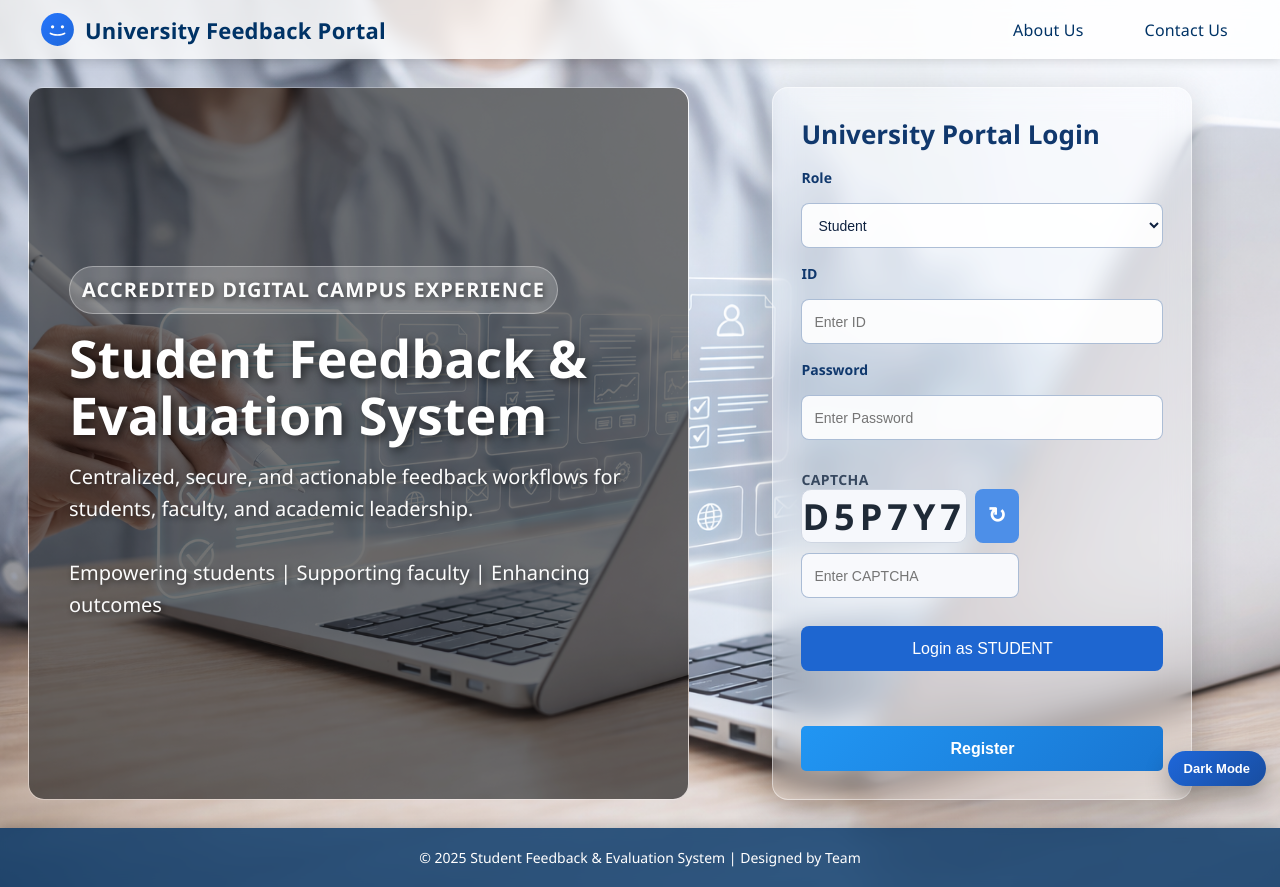
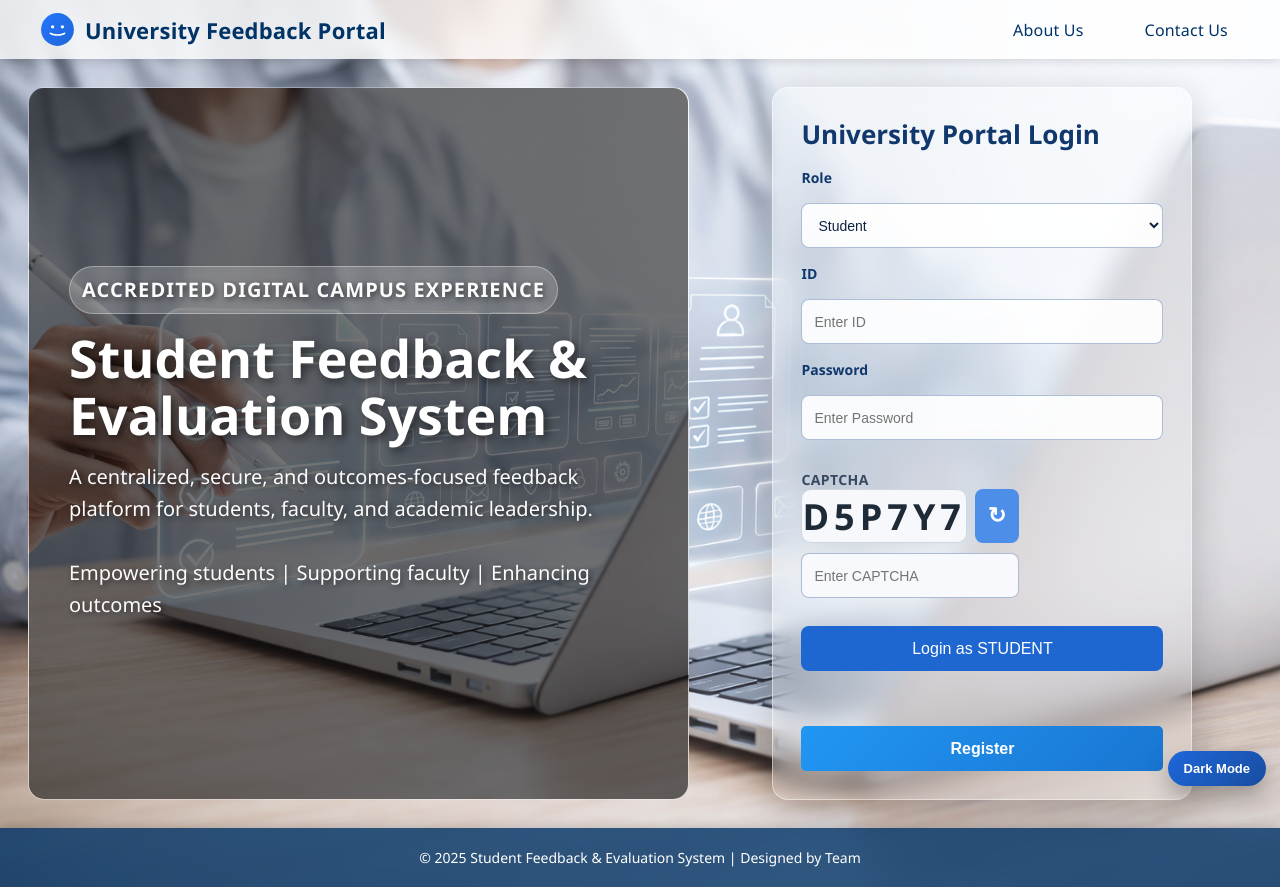
Before and after one commit to ganeshvanamala/Student-feedback-and-evaluation, a React (Vite) app: page / in a window 1280 px wide. Built offline with nearby package versions, Linux system fonts and the light colour scheme.

Commit message:
updated the home page

```diff
--- a/src/pages/Home.jsx
+++ b/src/pages/Home.jsx
@@ -246,8 +246,8 @@ function Home() {
               <p className="hero-kicker">Accredited Digital Campus Experience</p>
               <h1>Student Feedback & Evaluation System</h1>
               <p>
-                Centralized, secure, and actionable feedback workflows for students,
-                faculty, and academic leadership.
+                A centralized, secure, and outcomes-focused feedback platform for
+                students, faculty, and academic leadership.
                 <br /><br />
                 Empowering students | Supporting faculty | Enhancing outcomes
               </p>
```
